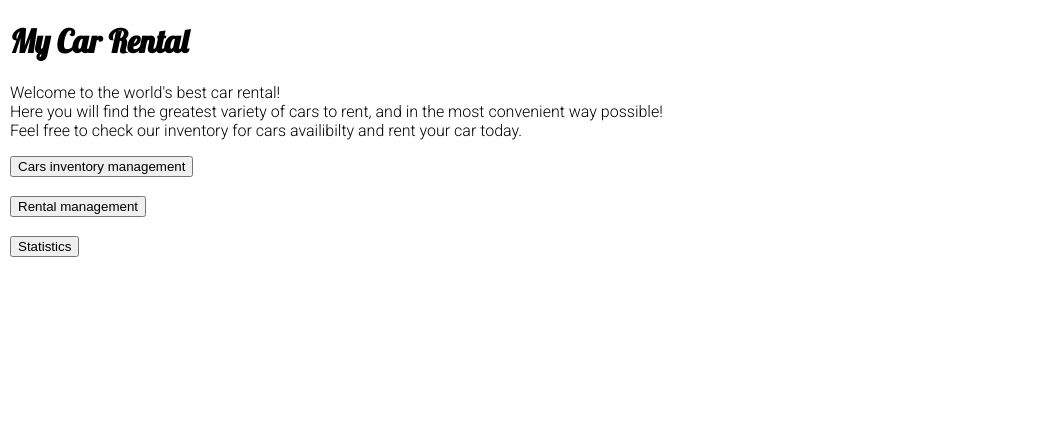
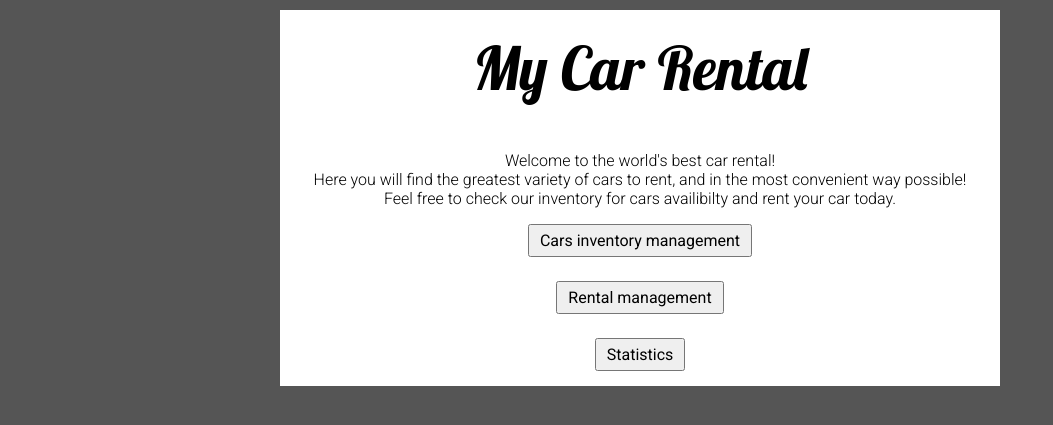
Before and after one commit to adeesha174/MyCarRental, a Flask app: page / in a window 1280 px wide. Shown: the top 425 px of the page, without its empty margins (0-1053 px from the left). Run offline with Flask 2, Linux system fonts and the light colour scheme.

Commit message:
More styling and bug fixes

```diff
--- a/app.py
+++ b/app.py
@@ -1,4 +1,4 @@
-from flask import Flask, render_template, request
+from flask import Flask, render_template, request, redirect
 from flask_sqlalchemy import SQLAlchemy
 from datetime import date, timezone
 import re
@@ -81,12 +81,12 @@ def check_id(customer_id):
         return False
 
     rex = re.compile('[0-9]{9}')
-    return rex.match(customer_id).span()[1] == len(customer_id)
+    return rex.match(customer_id) is not None and rex.match(customer_id).span()[1] == len(customer_id)
 
 
 def check_name(name):
     rex = re.compile('[a-zA-Z]{2,}')
-    return rex.match(name).span()[1] == len(name)
+    return rex.match(name) is not None and rex.match(name).span()[1] == len(name)
 
 
 @app.route('/')
@@ -296,7 +296,7 @@ def endCarRental():
 @app.route('/returnToMain', methods=['POST'])
 def returnToMain():
     if request.method == 'POST':
-        return render_template('index.html')
+        return redirect('/')
 
 
 # Redirects the user to the cars management page
--- a/static/style.css
+++ b/static/style.css
@@ -1,19 +1,81 @@
 @import url('https://fonts.googleapis.com/css2?family=Lobster&display=swap');
-@import url('https://fonts.googleapis.com/css2?family=Roboto:ital,wght@0,100;0,300;0,500;0,700;1,100;1,300&display=swap');
+@import url('https://fonts.googleapis.com/css2?family=Roboto:ital,wght@0,100;0,300;0,400;0,500;0,700;1,100;1,300&display=swap');
 
 body {
+    margin: 10px;
+    background: #555;
+}
+
+.content {
     font-family: 'Roboto', sans-serif;
     font-weight: 300;
-    margin: 10px;
+    max-width: 700px;
+    margin: auto;
+    background: white;
+    padding: 10px;
+    text-align: center;
 }
 
-#main-header {
+#main-header, header > h1 {
     font-family: 'Lobster', sans-serif !important;
     font-weight: 200;
-    margin-top: 10px;
-    margin-bottom: 10px;
+    font-size: 60px;
+    margin: auto;
+    margin-top: 0;
+    padding: 10px;
+    background: white;
+    max-width: 700px;
+    text-align: center;
 }
 
 .message {
-    border: 1px solid black;
+    width: fit-content;
+    margin: auto;
+    margin-bottom: 15px;
+    padding: 5px 10px;
+    font-weight: 400;
+    border: 1px dashed red;
 }
+
+input, select {
+    font-family: 'Roboto', sans-serif;
+    font-weight: 400;
+}
+
+select {
+    width: 160px;
+    height: 22px;
+}
+
+input[type=submit] {
+    padding: 5px 10px;
+    box-sizing: border-box;
+    font-size: 16px;
+    margin-bottom: 5px;
+}
+
+.table {
+    margin-left: auto;
+    margin-right: auto;
+    border-collapse: collapse;
+    width: 100%;
+}
+
+.table td, .table th {
+    border: 1px solid #ddd;
+    padding: 8px;
+}
+
+.table th {
+    padding: 3px 3px;
+    background-color: #4c77af;
+    color: white;
+}
+
+.table tr:nth-child(even) {
+    background-color: #f2f2f2;
+}
+
+.table tr:hover {
+    background-color: #ddd;
+}
--- a/templates/base.html
+++ b/templates/base.html
@@ -8,11 +8,11 @@
     {% block head %} {% endblock %}
 </head>
 <body>
+    <header id="main-header">
+        {% block title %} {% endblock %}
+    </header>
+
     <div class="content">
-        <header id="main-header">
-            {% block title %} {% endblock %}
-        </header>
-
         {% block body %} {% endblock %}
     </div>
 </body>
--- a/templates/index.html
+++ b/templates/index.html
@@ -4,12 +4,11 @@
 <title id="index_title">My Car Rental</title>
 {% endblock %}
 
+{% block title %}
+<h1>My Car Rental</h1>
+{% endblock %}
+
 {% block body %}
-<div class="content">
-    <header id="main-header">
-        <h1>My Car Rental</h1>
-    </header>
-
     <p>Welcome to the world's best car rental!<br/>
         Here you will find the greatest variety of cars to rent, and in the most convenient
         way possible!<br />
@@ -22,5 +21,4 @@
         <br /><br />
         <input type="submit" name="button" value="Statistics" />
     </form>
-</div>
 {% endblock %}
--- a/templates/showCarsInventory.html
+++ b/templates/showCarsInventory.html
@@ -12,7 +12,7 @@
     {% if cars|length < 1 %}
         <p>Oops! There are no cars to show..</p>
     {% else %}
-        <table>
+        <table class="table">
             <tr>
                 <th>Car number</th>
                 <th>Manufacturer</th>
--- a/templates/showRentedCars.html
+++ b/templates/showRentedCars.html
@@ -12,7 +12,7 @@
     {% if rentals|length < 1 %}
         <p>Oops! There are no rented cars to show..</p>
     {% else %}
-        <table>
+        <table class="table">
             <tr>
                 <th>Customer ID</th>
                 <th>First name</th>
```
